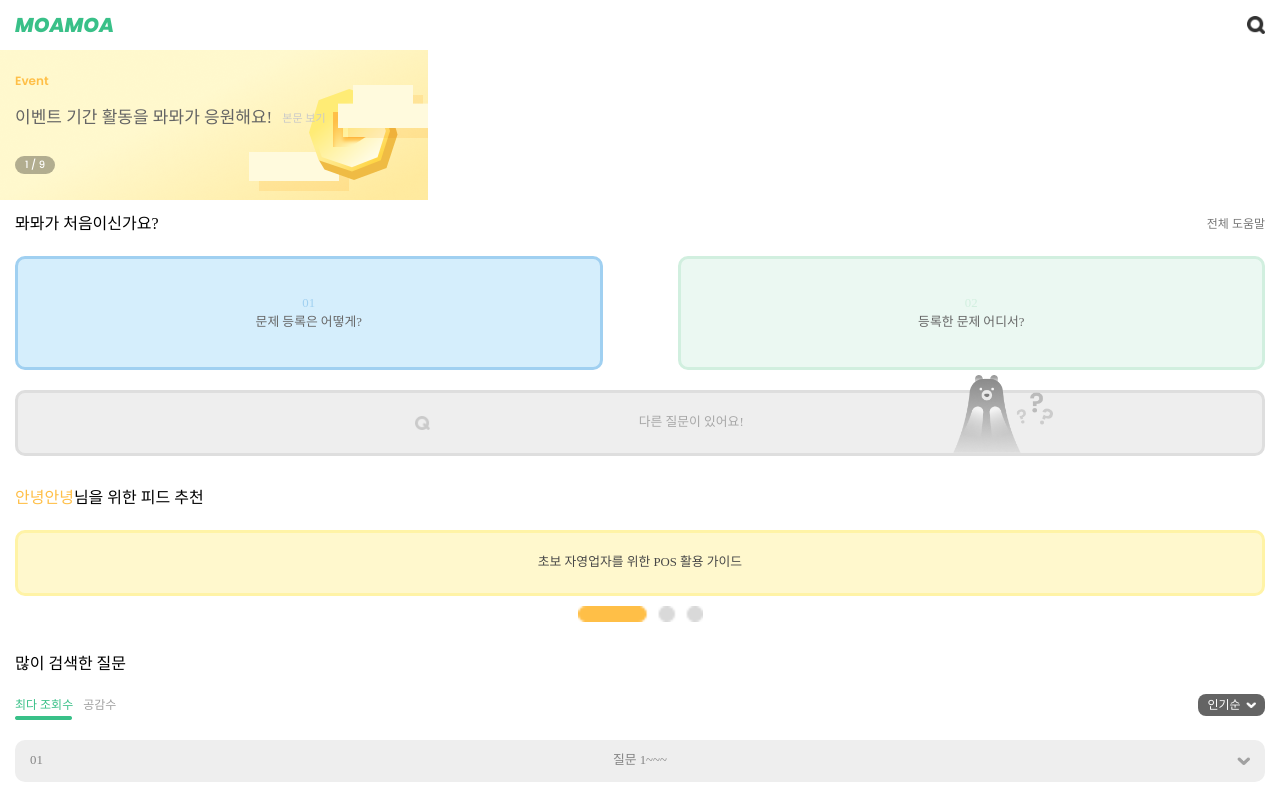
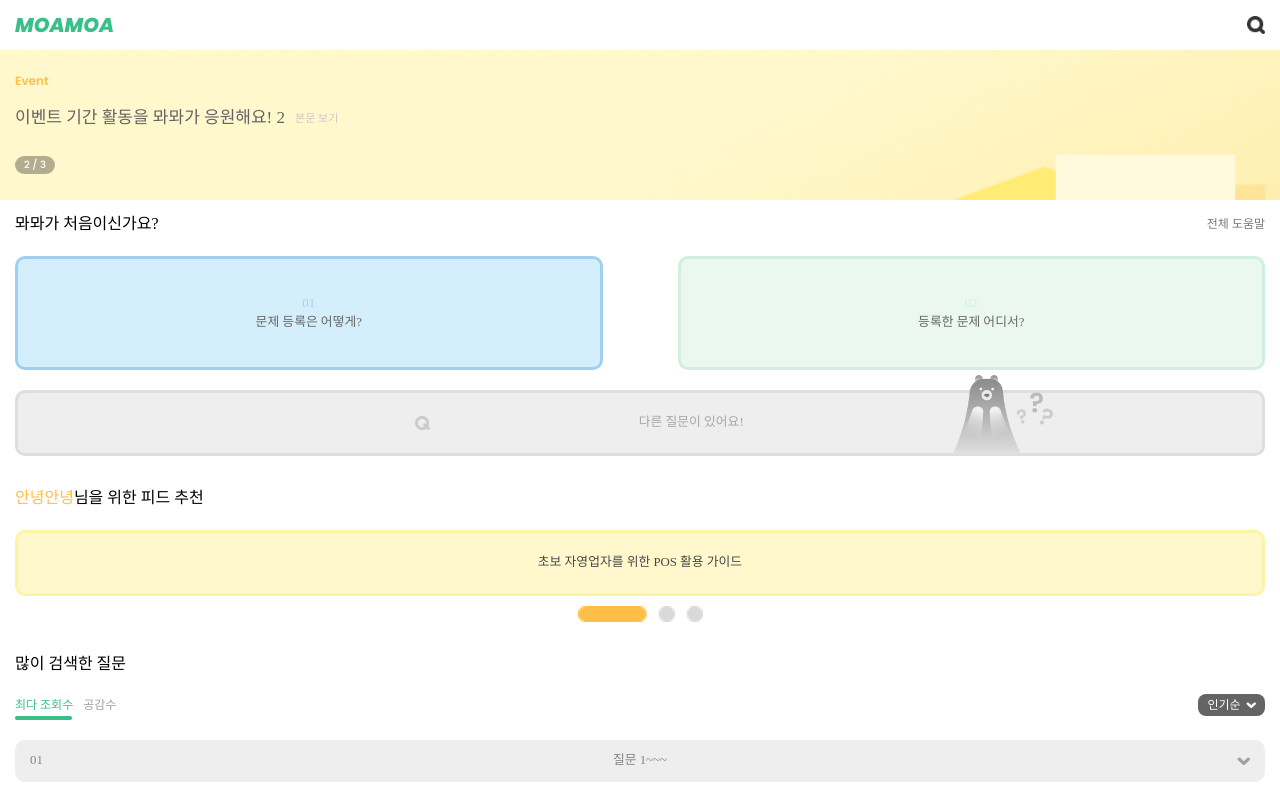
Before and after one commit to LikeLionHackathon-ERICA/Front-end, a React (Vite) app in the folder likedigital/: page / in a window 1280 px wide. Shown: the top 800 px of the page. Built offline with nearby package versions, Linux system fonts and the light colour scheme; a web font is replaced by a local one.

Commit message:
메인 페이지 이벤트 슬라이드

```diff
--- a/likedigital/package.json
+++ b/likedigital/package.json
@@ -12,7 +12,9 @@
   "dependencies": {
     "react": "^18.2.0",
     "react-dom": "^18.2.0",
-    "react-router-dom": "^6.14.2"
+    "react-router-dom": "^6.14.2",
+    "react-slick": "^0.29.0",
+    "slick-carousel": "^1.8.1"
   },
   "devDependencies": {
     "@types/react": "^18.2.15",
--- a/likedigital/src/App.css
+++ b/likedigital/src/App.css
@@ -54,7 +54,7 @@
   padding-left: 15px;
   padding-top: 20px;
   background-image: url("./assets/event1.png");
-  background-size: contain;
+  background-size: cover;
   background-repeat: no-repeat;
 }
 
--- a/likedigital/src/pages/Event.jsx
+++ b/likedigital/src/pages/Event.jsx
@@ -1,22 +1,66 @@
 import React from "react";
-import { Routes, Route } from "react-router-dom";
+import "slick-carousel/slick/slick.css";
+import "slick-carousel/slick/slick-theme.css";
+import Slider from "react-slick";
 
-function Event() {
+class Event extends React.Component {
+  render() {
+    var settings = {
+      dots: false,
+      infinite: true,
+      speed: 500,
+      slidesToShow: 1,
+      slidesToScroll: 1,
+      autoplay: true,
+      autoplaySpeed: 5000,
+    };
     return (
-    // 슬라이드 효과 미구현 - react-slick
+      <Slider {...settings}>
         <div className="event-container">
           <div className="event-section-1">
             <div className="event1">Event</div>
             <div className="event-section-2">
-          <div className="event2">이벤트 기간 활동을 뫄뫄가 응원해요!</div>
+              <div className="event2">
+                이벤트 기간 활동을 뫄뫄가 응원해요! 1
+              </div>
               <div className="event3">본문 보기</div>
             </div>
             <div className="event4">
-          <div style={{ color: "white" }}>1 / 9</div>
+              <div style={{ color: "white" }}>1 / 3</div>
             </div>
           </div>
         </div>
+        <div className="event-container">
+          <div className="event-section-1">
+            <div className="event1">Event</div>
+            <div className="event-section-2">
+              <div className="event2">
+                이벤트 기간 활동을 뫄뫄가 응원해요! 2
+              </div>
+              <div className="event3">본문 보기</div>
+            </div>
+            <div className="event4">
+              <div style={{ color: "white" }}>2 / 3</div>
+            </div>
+          </div>
+        </div>
+        <div className="event-container">
+          <div className="event-section-1">
+            <div className="event1">Event</div>
+            <div className="event-section-2">
+              <div className="event2">
+                이벤트 기간 활동을 뫄뫄가 응원해요! 3
+              </div>
+              <div className="event3">본문 보기</div>
+            </div>
+            <div className="event4">
+              <div style={{ color: "white" }}>3 / 3</div>
+            </div>
+          </div>
+        </div>
+      </Slider>
     );
+  }
 }
 
 export default Event;
--- /dev/null
+++ b/package.json
@@ -0,0 +1,6 @@
+{
+  "dependencies": {
+    "react-slick": "^0.29.0",
+    "slick-carousel": "^1.8.1"
+  }
+}
```
Also changed, not shown: 2 other files (tests, documents, lock files or other folders). Lines whose indentation alone changed are shown as unchanged.
